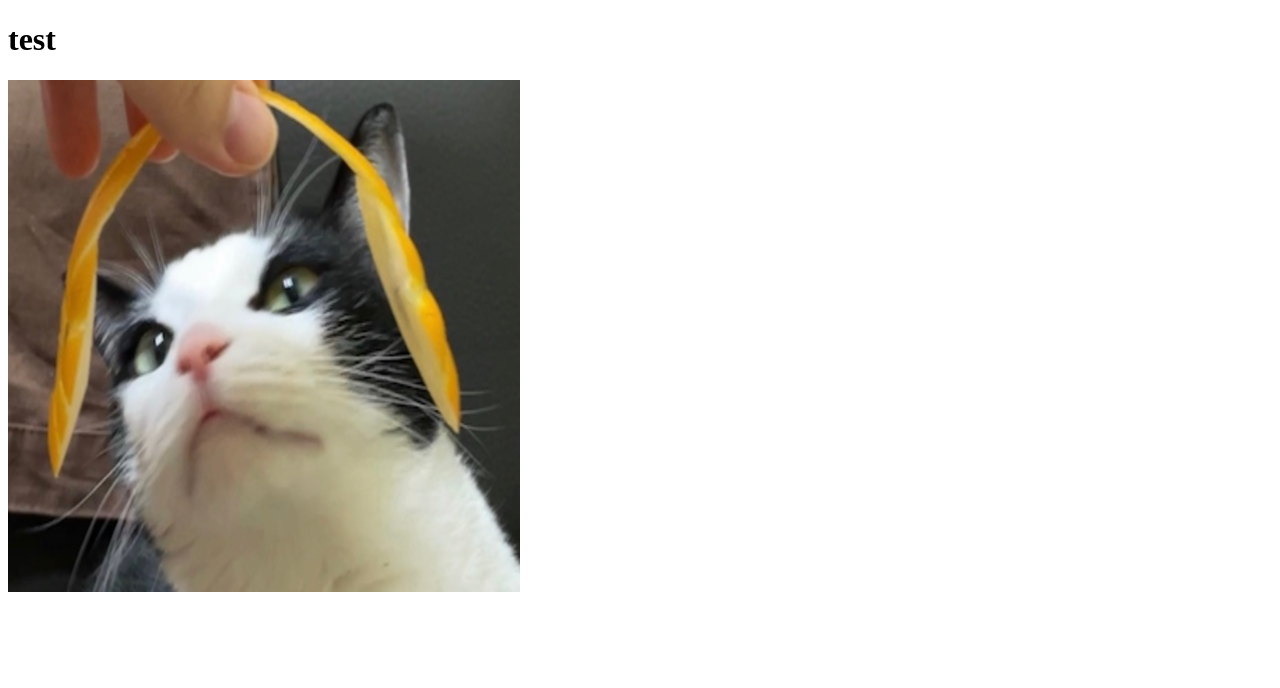
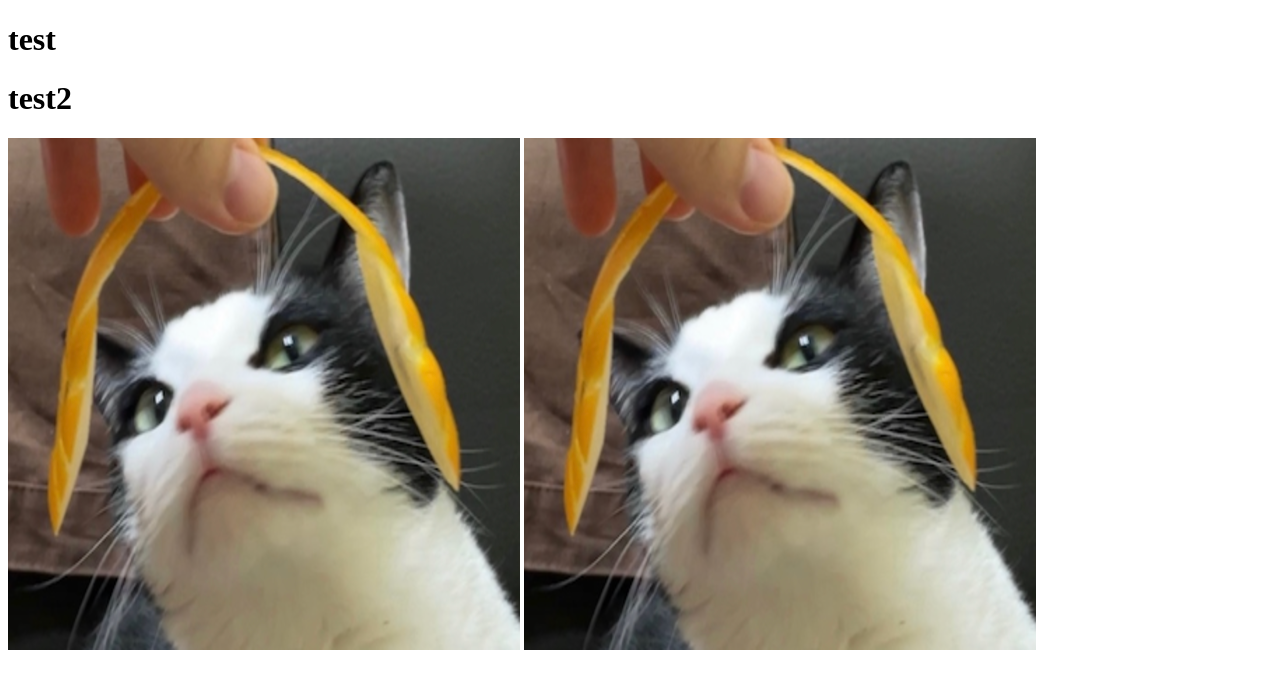
Before and after one commit to esyeol/github-page-test, a plain HTML site: page index.html in a window 1280 px wide. Drawn offline with Linux system fonts and the light colour scheme.

Commit message:
Test: static file serving test

```diff
--- a/index.html
+++ b/index.html
@@ -8,6 +8,8 @@
 </head>
 <body>
     <h1>test</h1>
-    <img src="/images/1.png" alt="" srcset="">
+    <h1>test2</h1>
+    <img src="./images/1.png">
+    <img src="./images/1.png">
 </body>
 </html>
```
